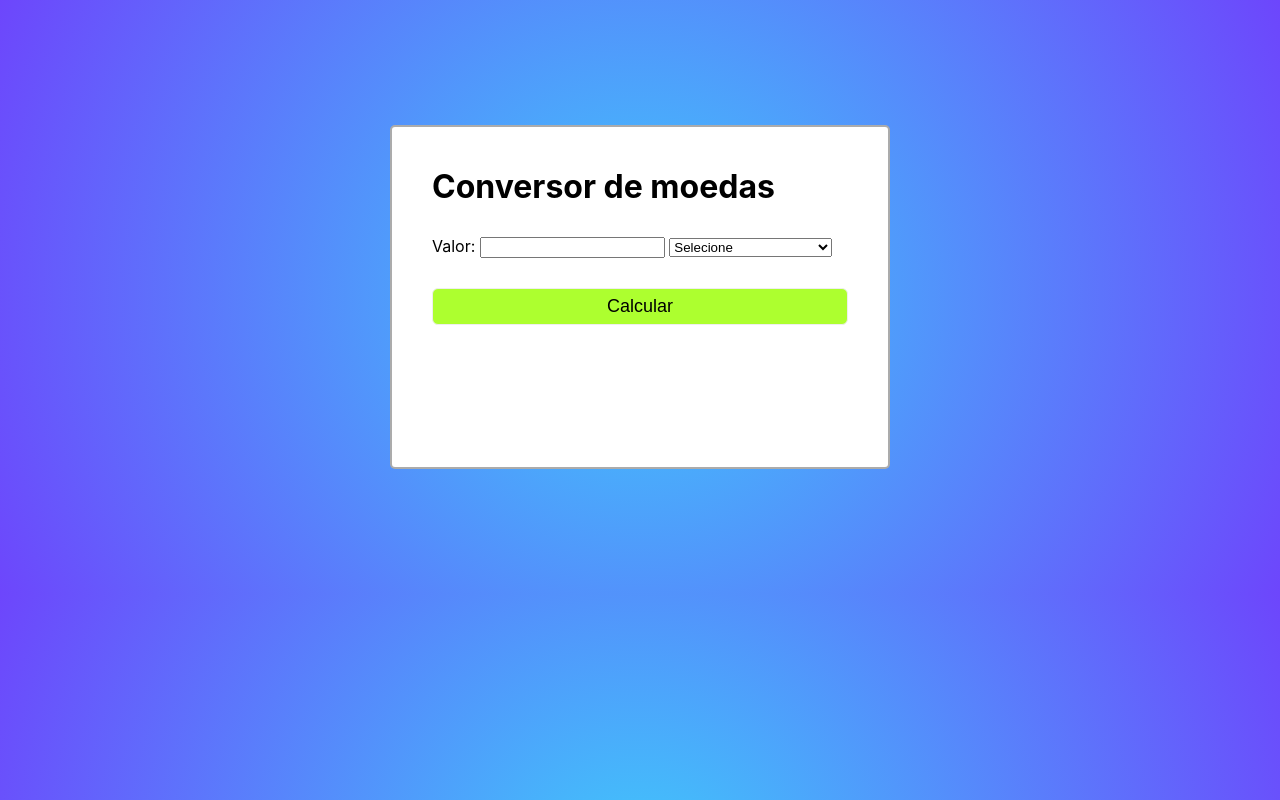
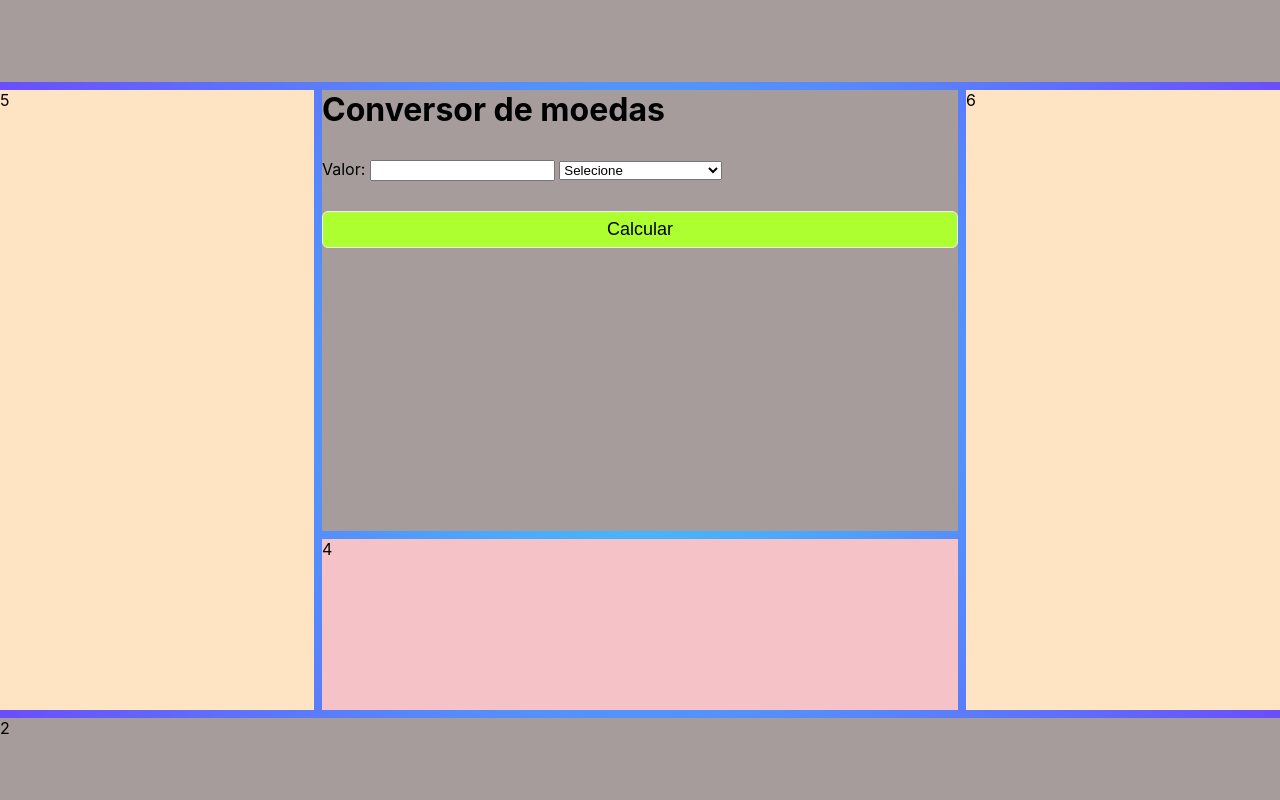
Before and after one commit to Dyosilva97/Conversor-de-Moeda-Senac-tech, a website: page index.html in a window 1280 px wide. Drawn offline with nearby package versions, Linux system fonts and the light colour scheme; files that its build step writes are made by us from their sources; no server answers.

Commit message:
ajustes-16/10

```diff
--- a/index.html
+++ b/index.html
@@ -4,16 +4,25 @@
    <meta charset="UTF-8">
    <title>Conversor</title>
    <meta name="viewport" content="width=device-width,initial-scale=1">
-   <link rel="stylesheet" media="(min-width: 599px)" href="../Conversor-de-moedas/styles/styles.css">
-   <link rel="stylesheet" media="(max-width: 600px)" href="./styles/mobile-styles.css"/>
+   <link rel="stylesheet" media="(min-width: 599px)" href="./styles/styles.css">
    <script src="https://ajax.googleapis.com/ajax/libs/jquery/3.4.1/jquery.min.js"></script>
    <script src="conversor.js"></script>
 </head>
 <body>
 
-  <div id="interface">
+<div class="conversor">
+
+  <div class="div1">
+
+
+  </div>
+
+  <div class="div2">2</div>
+
+  <div class="div3">
+
     <h1 id="titulo">Conversor de moedas</h1>
-      <label>Valor:</label> </span>
+    <label for="entrada">Valor:</label>
     <input id="entrada" type="number">
 
       <select id="moedas">
@@ -41,5 +50,10 @@
     <span id="atualizacao"></span>
   </div>
 
+  <div class="div4">4</div>
+  <div class="div5">5</div>
+  <div class="div6">6</div>
+
+</div>
 </body>
 </html>
--- a/styles/mobile-styles.css
+++ /dev/null
@@ -1,82 +0,0 @@
-body {
-  max-width: 95%;
-  margin: auto;
-  background: radial-gradient(circle, rgba(63, 203, 251, 1) 0%, rgba(109, 70, 252, 1) 100%);
-  font-family: -apple-system, BlinkMacSystemFont, 'Segoe UI', Roboto, Oxygen, Ubuntu, Cantarell, 'Open Sans', 'Helvetica Neue', sans-serif;
-  font-size: 5vw;
-}
-
-#interface {
-  background-color: white;
-  padding: 30px;
-  margin: 45% auto;
-  border: 2px solid rgba(136, 136, 136, 0.7);
-  border-radius: 7px;
-  max-height: 80%;
-}
-
-div button {
-  padding: 10px;
-  border: 1px solid #eee;
-  border-radius: 6px;
-  background-color: greenyellow;
-  width: 97.5%;
-  margin: 10px auto 0px auto;
-  font-size: 4.5vw;
-}
-
-button:hover {
-  color: white;
-  border: 1px solid black;
-  transition: 350ms;
-  background-color: rgba(109, 70, 252, 1);
-}
-
-#titulo {
-  font-size: 6.7vw;
-  text-align: center;
-  margin-top: -20px;
-}
-
-span {
-  font-size: 6vw;
-}
-
-input {
-  border: 1px solid rgb(156, 156, 156);
-  height: 25px;
-  width: 78%;
-  margin-top: 10px;
-  font-size: 5vw;
-}
-
-select {
-  height: 30px;
-  width: 97.5%;
-  border: 1px solid rgb(156, 156, 156);
-  font-size: 5vw;
-  margin: 10px 0px 0px 0px;
-}
-
-#atualizacao {
-  display: block;
-  text-align: center;
-  font-size: 3vw;
-  color: gray;
-}
-
-#saida {
-  font-size: 5vw;
-  margin-top: 10px;
-  margin-bottom: 20px;
-  text-align: center;
-}
-
-@media screen and (max-width: 400px) {
-  input {
-    width: 70%;
-  }
-  select {
-    width: 90%;
-  }
-}
--- a/styles/styles.css
+++ b/styles/styles.css
@@ -1,17 +1,78 @@
 body {
-  max-width: 500px;
-  margin: auto;
+  display: flex;
+  height: 100vh;
+  width: 100vw;
+  margin: 0;
   background: radial-gradient(circle, rgba(63, 203, 251, 1) 0%, rgba(109, 70, 252, 1) 100%);
+  background-size: cover;
   font-family: -apple-system, BlinkMacSystemFont, 'Segoe UI', Roboto, Oxygen, Ubuntu, Cantarell, 'Open Sans', 'Helvetica Neue', sans-serif;
 }
 
-#interface {
-  background-color: white;
-  padding: 40px;
-  margin: 25% auto;
-  border: 2px solid rgba(136, 136, 136, 0.7);
-  border-radius: 5px;
-  min-height: 260px;
+.conversor {
+  display: grid;
+  grid-template-columns: repeat(8, 1fr);
+  grid-template-rows: repeat(9, 1fr);
+  gap: 8px;
+  height: 100vh;
+  width: 100vw;
+
+}
+
+.div1 {
+  grid-column: span 8 / span 8;
+  background-color: #a79c9c;
+  display: flex;
+  height: 100%;
+  width: 100%;
+}
+
+.div2 {
+  grid-column: span 8 / span 8;
+  grid-column-start: 1;
+  grid-row-start: 9;
+  background-color: #a79c9c;
+  height: 100%;
+  width: 100%;
+}
+
+.div3 {
+  grid-column: span 4 / span 4;
+  grid-row: span 5 / span 5;
+  grid-column-start: 3;
+  grid-row-start: 2;
+  background-color: #a79c9c;
+  height: 100%;
+  width: 100%;
+}
+
+.div4 {
+  grid-column: span 4 / span 4;
+  grid-row: span 2 / span 2;
+  grid-column-start: 3;
+  grid-row-start: 7;
+  background-color: #f5c2c7;
+  height: 100%;
+  width: 100%;
+}
+
+.div5 {
+  grid-column: span 2 / span 2;
+  grid-row: span 7 / span 7;
+  grid-column-start: 1;
+  grid-row-start: 2;
+  background-color: bisque;
+  height: 100%;
+  width: 100%;
+}
+
+.div6 {
+  grid-column: span 2 / span 2;
+  grid-row: span 7 / span 7;
+  grid-column-start: 7;
+  grid-row-start: 2;
+  background-color: bisque;
+  height: 100%;
+  width: 100%;
 }
 
 div button {
```
Also changed, not shown: package.json (added, +16 -0 lines), 1 other file. Lines whose indentation alone changed are shown as unchanged.
